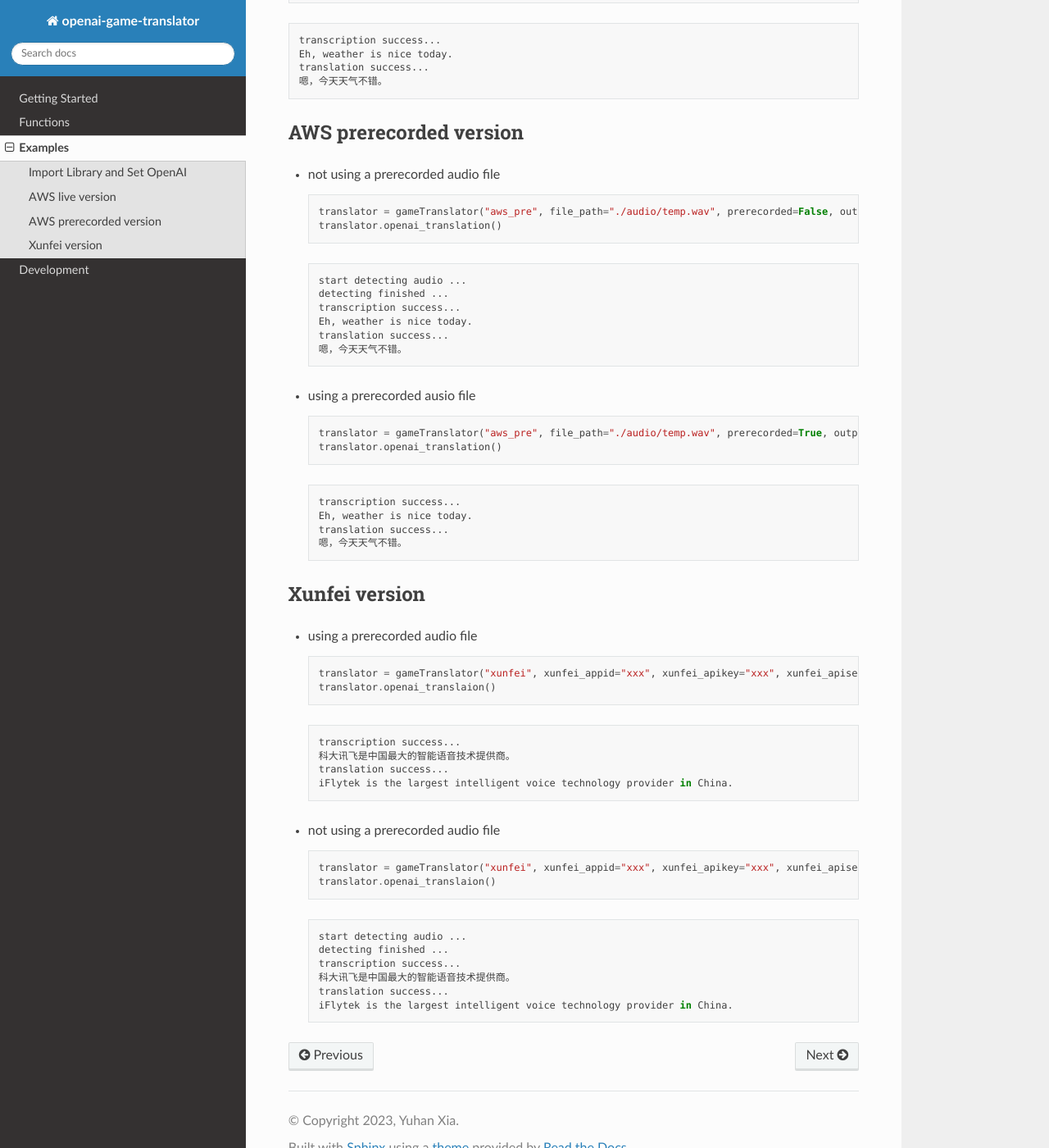
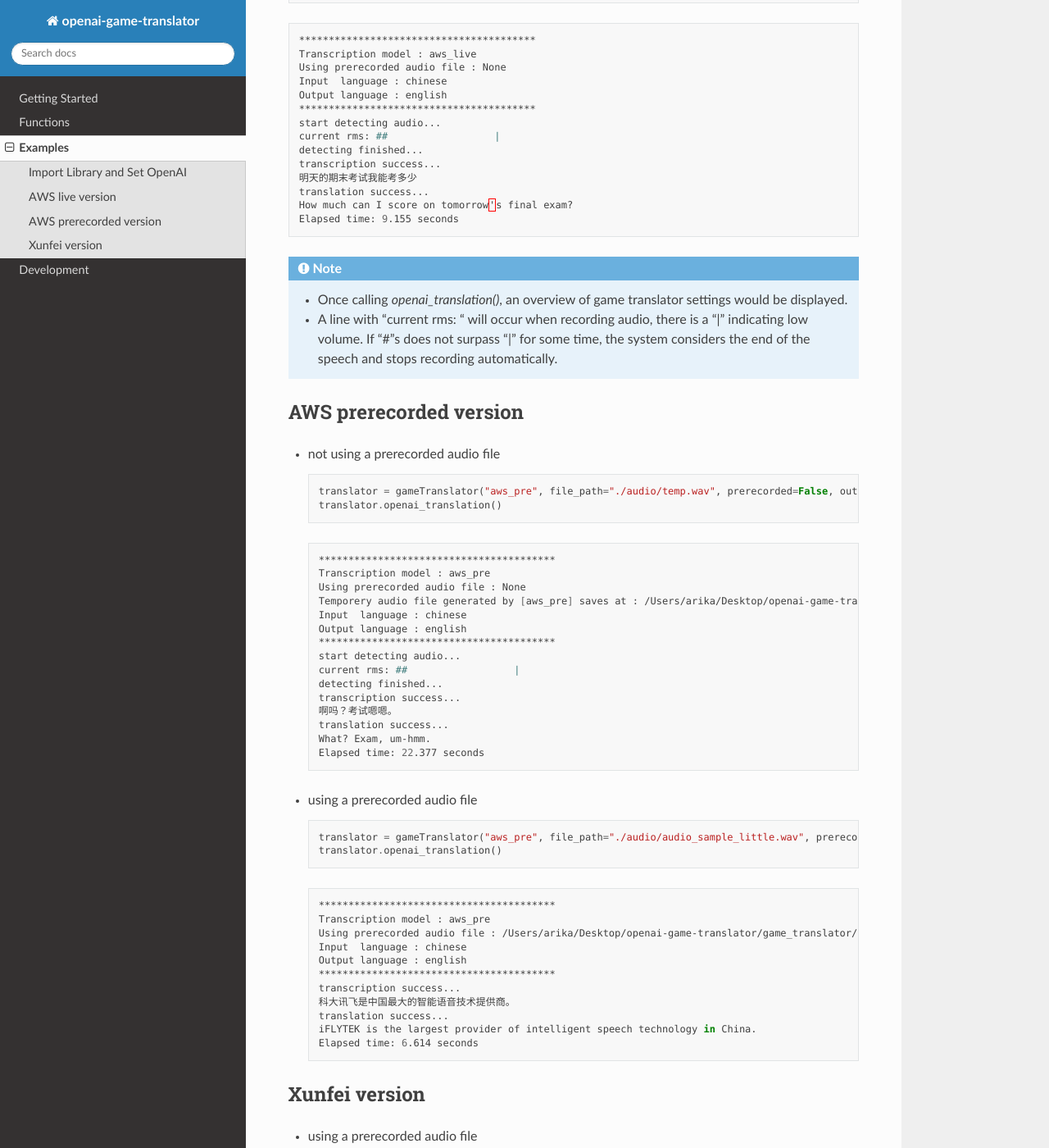
Before and after one commit to Erisae/openai-game-translator, a Sphinx documentation site: the page built from docs/Examples.md, in a window 1280 px wide and 1400 px high, scrolled down 428 px. Shown: the whole window at 82% size. Built offline with Sphinx 7.4.7 and the Read the Docs theme 2.0.0, drawn with Linux system fonts in a browser that asks for light colours; some of the changed text lies outside the part shown.

Commit message:
updated doc

````diff
--- a/docs/Examples.md
+++ b/docs/Examples.md
@@ -9,15 +9,31 @@ openai.api_key = "sk-xxxx"
 
 ## AWS live version
 ```python
-translator = gameTranslator("aws_live", output_language="Chinese")
+translator = gameTranslator("aws_live")
 translator.openai_translation()
 ```
 
 ```shell
+****************************************
+Transcription model : aws_live
+Using prerecorded audio file : None
+Input  language : chinese
+Output language : english
+****************************************
+start detecting audio...
+current rms: ##                  |
+detecting finished...
 transcription success...
-Eh, weather is nice today.
+明天的期末考试我能考多少
 translation success...
-嗯，今天天气不错。
+How much can I score on tomorrow's final exam?
+Elapsed time: 9.155 seconds
+```
+
+```eval_rst
+.. note::
+   * Once calling `openai_translation()`, an overview of game translator settings would be displayed.
+   * A line with "current rms: " will occur when recording audio, there is a "|" indicating low volume. If "#"s does not surpass "|" for some time, the system considers the end of the speech and stops recording automatically.
 ```
 
 ## AWS prerecorded version
@@ -28,50 +44,64 @@ translation success...
     ```
 
     ```shell
-    start detecting audio ...
-    detecting finished ...
+    ****************************************
+    Transcription model : aws_pre
+    Using prerecorded audio file : None
+    Temporery audio file generated by [aws_pre] saves at : /Users/arika/Desktop/openai-game-translator/game_translator/audio/temp.wav
+    Input  language : chinese
+    Output language : english
+    ****************************************
+    start detecting audio...
+    current rms: ##                  |
+    detecting finished...
     transcription success...
-    Eh, weather is nice today.
+    啊吗？考试嗯嗯。
     translation success...
-    嗯，今天天气不错。
+    What? Exam, um-hmm.
+    Elapsed time: 22.377 seconds
     ```
-- using a prerecorded ausio file
+- using a prerecorded audio file
     ```python
-    translator = gameTranslator("aws_pre", file_path="./audio/temp.wav", prerecorded=True, output_language="Chinese")
+    translator = gameTranslator("aws_pre", file_path="./audio/audio_sample_little.wav", prerecorded=True)
     translator.openai_translation()
     ```
 
     ```shell
+    ****************************************
+    Transcription model : aws_pre
+    Using prerecorded audio file : /Users/arika/Desktop/openai-game-translator/game_translator/audio/audio_sample_little.wav
+    Input  language : chinese
+    Output language : english
+    ****************************************
     transcription success...
-    Eh, weather is nice today.
+    科大讯飞是中国最大的智能语音技术提供商。
     translation success...
-    嗯，今天天气不错。
+    iFLYTEK is the largest provider of intelligent speech technology in China.
+    Elapsed time: 6.614 seconds
     ```
 
 ## Xunfei version
 - using a prerecorded audio file
     ```python
-    translator = gameTranslator("xunfei", xunfei_appid="xxx", xunfei_apikey="xxx", xunfei_apisecret="xxx", filepath="./audio/audio_sample_little.wav", prerecorded=True, output_language="English")
+    translator = gameTranslator("xunfei", xunfei_appid="xxx", xunfei_apikey="xxx", xunfei_apisecret="xxx", filepath="./audio/audio_sample_little.wav", prerecorded=True)
     translator.openai_translaion()
     ```
 
     ```shell
+    ****************************************
+    Transcription model : xunfei
+    Using prerecorded audio file : /Users/arika/Desktop/openai-game-translator/game_translator/audio/audio_sample_little.wav
+    Input  language : chinese
+    Output language : english
+    ****************************************
     transcription success...
     科大讯飞是中国最大的智能语音技术提供商。
     translation success...
-    iFlytek is the largest intelligent voice technology provider in China.
+    iFlytek is the largest provider of intelligent voice technology in China.
+    Elapsed time: 9.434 seconds
     ```
 - not using a prerecorded audio file
     ```python
-    translator = gameTranslator("xunfei", xunfei_appid="xxx", xunfei_apikey="xxx", xunfei_apisecret="xxx", filepath="./audio/temp.wav", prerecorded=False, output_language="English")
+    translator = gameTranslator("xunfei", xunfei_appid="xxx", xunfei_apikey="xxx", xunfei_apisecret="xxx", filepath="./audio/temp.wav", prerecorded=False)
     translator.openai_translaion()
     ```
-
-    ```shell
-    start detecting audio ...
-    detecting finished ...
-    transcription success...
-    科大讯飞是中国最大的智能语音技术提供商。
-    translation success...
-    iFlytek is the largest intelligent voice technology provider in China.
-    ```
````
Also changed, not shown: CONTRIBUTING.md (+1 -1 lines), README.md (+1 -0 lines), docs/Development.md (+2 -1 lines), docs/Getting Started.md (+41 -17 lines), 5 other files.
